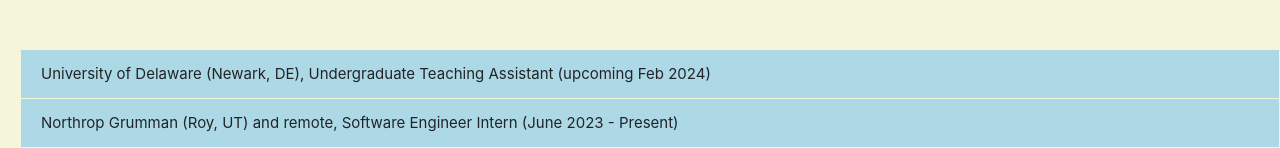
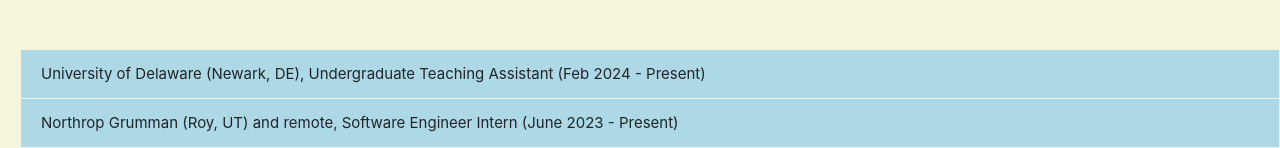
Before and after one commit to mwang840/maxwangdev, a React (Create React App) app: page /experiences in a window 1280 px wide. Shown: the part 196-344 px from the top of the page. Built offline with nearby package versions, Linux system fonts and the light colour scheme.

Commit message:
added experience + fixed youtube link

```diff
--- a/src/App.tsx
+++ b/src/App.tsx
@@ -53,7 +53,7 @@
                         <Footer.Icon href="https://www.linkedin.com/in/maxwell-wang-08ws/" icon={FaLinkedin} className={styles.linkedIn}/>
                         <Footer.Icon href="https://github.com/mwang840" icon={FaGithub} className={styles.github}/>
                         <Footer.Icon href="https://www.instagram.com/spectrum_dev/" icon={FaInstagram} className={styles.instagram}/>
-                        <Footer.Icon href="https://www.youtube.com/@draco4809" icon={FaYoutube} className={styles.youtube}/>
+                        <Footer.Icon href="https://www.youtube.com/channel/UCHCqPwHUde2P-idHPUTMoqA" icon={FaYoutube} className={styles.youtube}/>
                         <Footer.Icon href="https://www.codewars.com/users/draco_635" icon={SiCodewars} className={styles.youtube}/>
                         <Footer.Icon href="https://open.spotify.com/user/drqc2qyt0rhr9q575j9akkb3u" icon={FaSpotify} className={styles.spotify}/>
                 </Footer.LinkGroup>
--- a/src/components/Experience.tsx
+++ b/src/components/Experience.tsx
@@ -5,8 +5,8 @@
 export const Experience = (): JSX.Element => {
     const Exepriences = [
         {
-            title: "University of Delaware (Newark, DE), Undergraduate Teaching Assistant (upcoming Feb 2024)",
-            content: "TBA"
+            title: "University of Delaware (Newark, DE), Undergraduate Teaching Assistant (Feb 2024 - Present)",
+            content: "As duty as an proctor TA, it is my responsibility to schedule exams, whether it be makeup or for computer science courses and to make sure there is not a time constraint in students schedule and the exam schedule. I also report to the TA coordinator about scheduling issues, and whether slots for scheduling exams are avaliable."
         },
         {
             title: "Northrop Grumman (Roy, UT) and remote, Software Engineer Intern (June 2023 - Present)",
```
